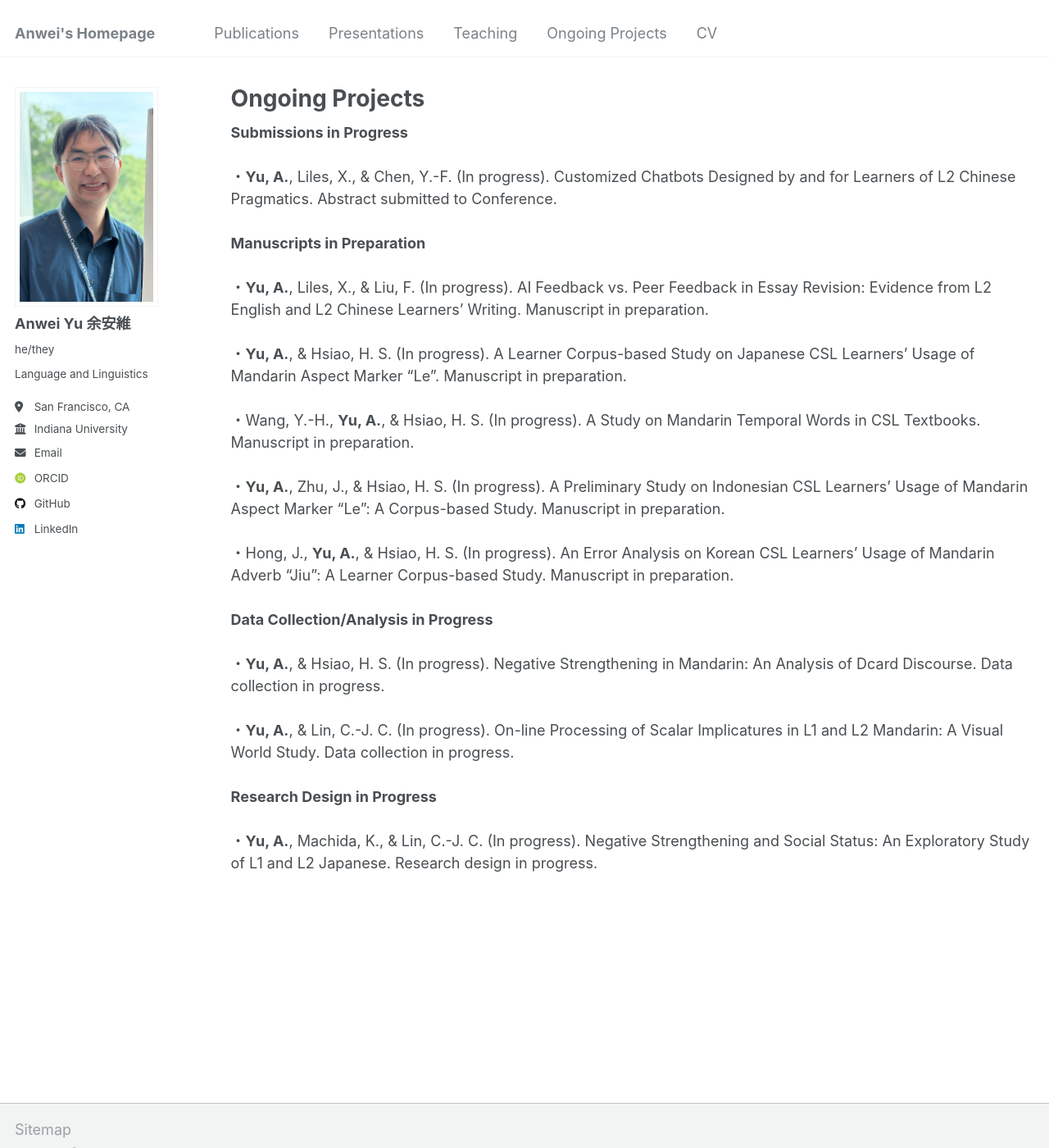
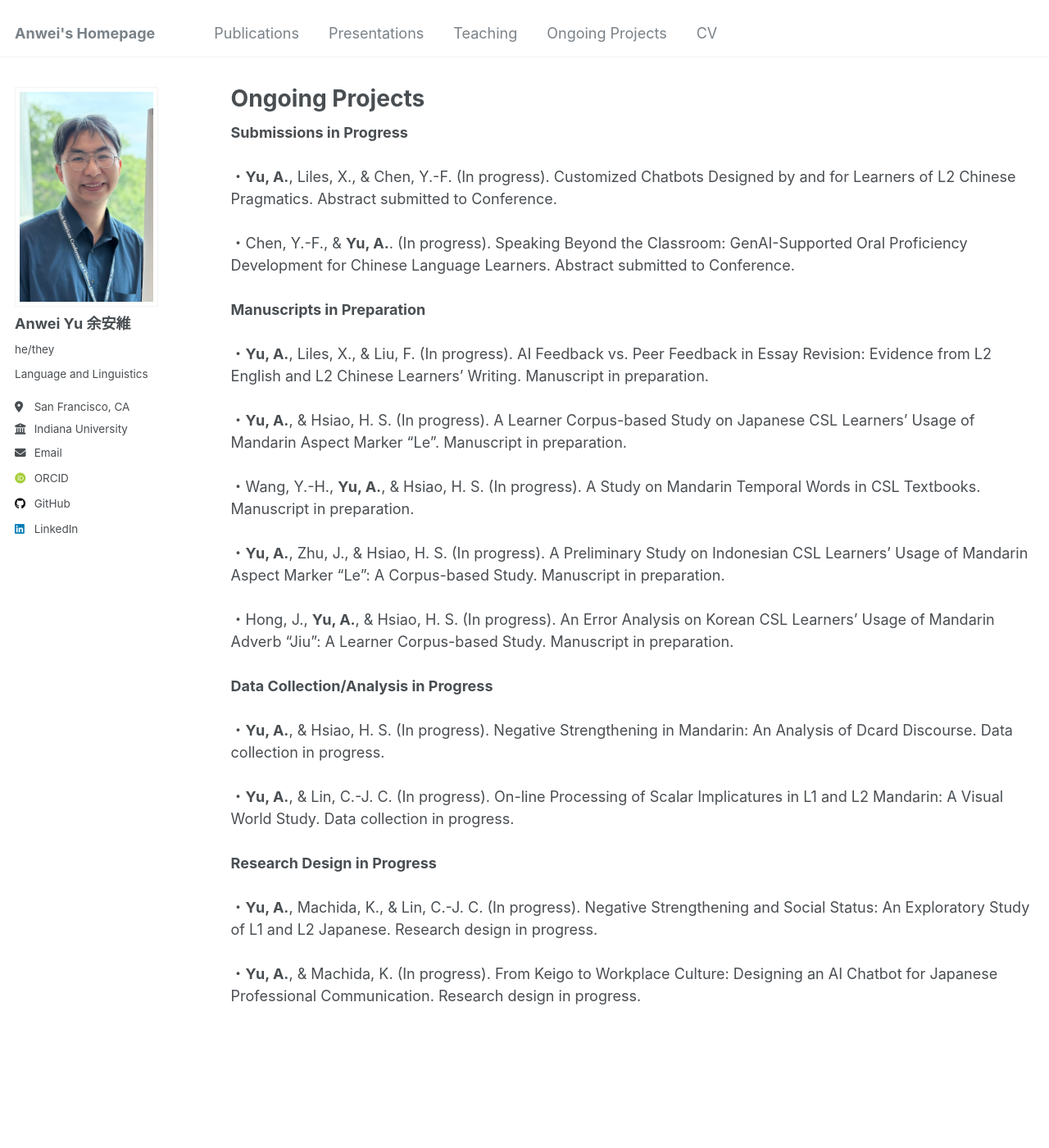
Before and after one commit to anweiyu/anweiyu.github.io, a Jekyll site: the page built from _pages/wip.html, in a window 1280 px wide and 1400 px high. Shown: the whole window at 82% size. Built offline with Jekyll 4.4.1, drawn with Linux system fonts in a browser that asks for light colours; some web fonts are replaced.

Commit message:
Update wip.html

```diff
--- a/_pages/wip.html
+++ b/_pages/wip.html
@@ -6,6 +6,7 @@ author_profile: true
 ---
 <strong>Submissions in Progress</strong><br><br>
 ・<strong>Yu, A.</strong>, Liles, X., & Chen, Y.-F. (In progress). Customized Chatbots Designed by and for Learners of L2 Chinese Pragmatics. Abstract submitted to Conference.<br><br>
+・Chen, Y.-F., & <strong>Yu, A.</strong>. (In progress). Speaking Beyond the Classroom: GenAI-Supported Oral Proficiency Development for Chinese Language Learners. Abstract submitted to Conference.<br><br>
 
 <strong>Manuscripts in Preparation</strong><br><br>
 ・<strong>Yu, A.</strong>, Liles, X., & Liu, F. (In progress). AI Feedback vs. Peer Feedback in Essay Revision: Evidence from L2 English and L2 Chinese Learners’ Writing. Manuscript in preparation.<br><br>
@@ -20,3 +21,4 @@ author_profile: true
 
 <strong>Research Design in Progress</strong><br><br>
 ・<strong>Yu, A.</strong>, Machida, K., & Lin, C.-J. C. (In progress). Negative Strengthening and Social Status: An Exploratory Study of L1 and L2 Japanese. Research design in progress.<br><br>
+・<strong>Yu, A.</strong>, & Machida, K. (In progress). From Keigo to Workplace Culture: Designing an AI Chatbot for Japanese Professional Communication. Research design in progress.<br><br>
```
